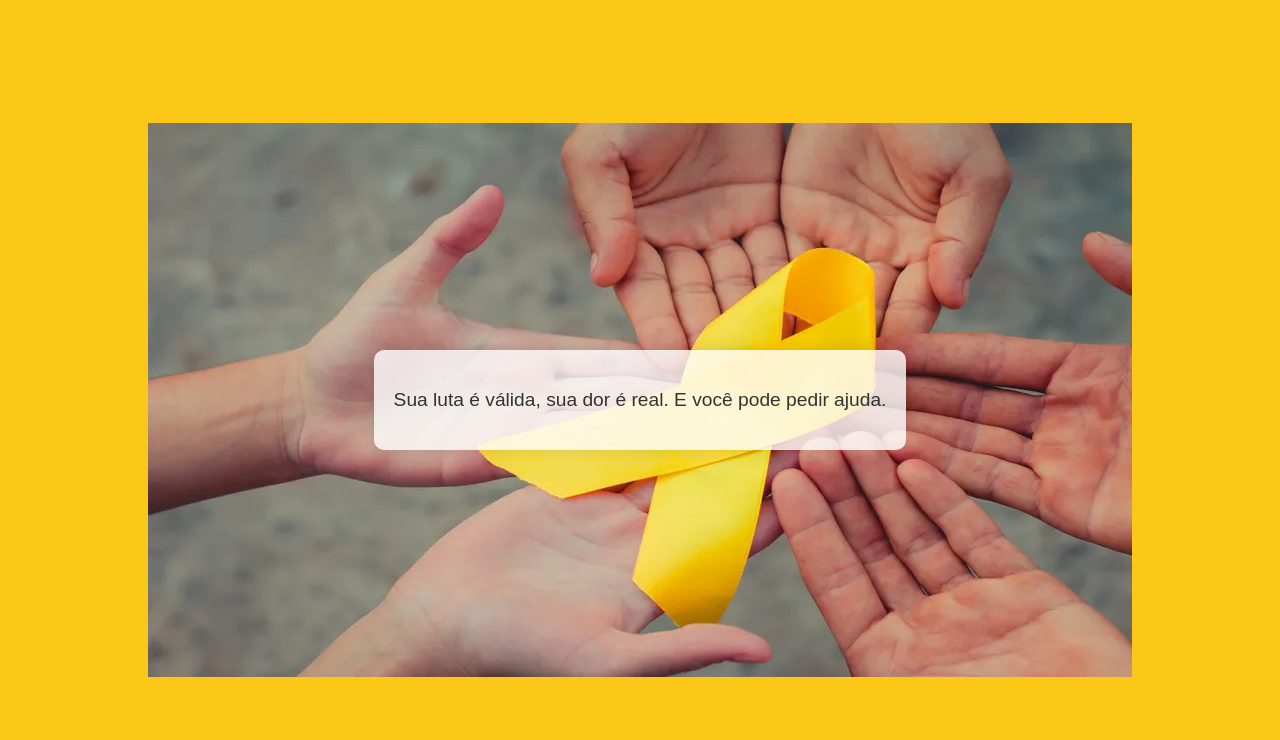
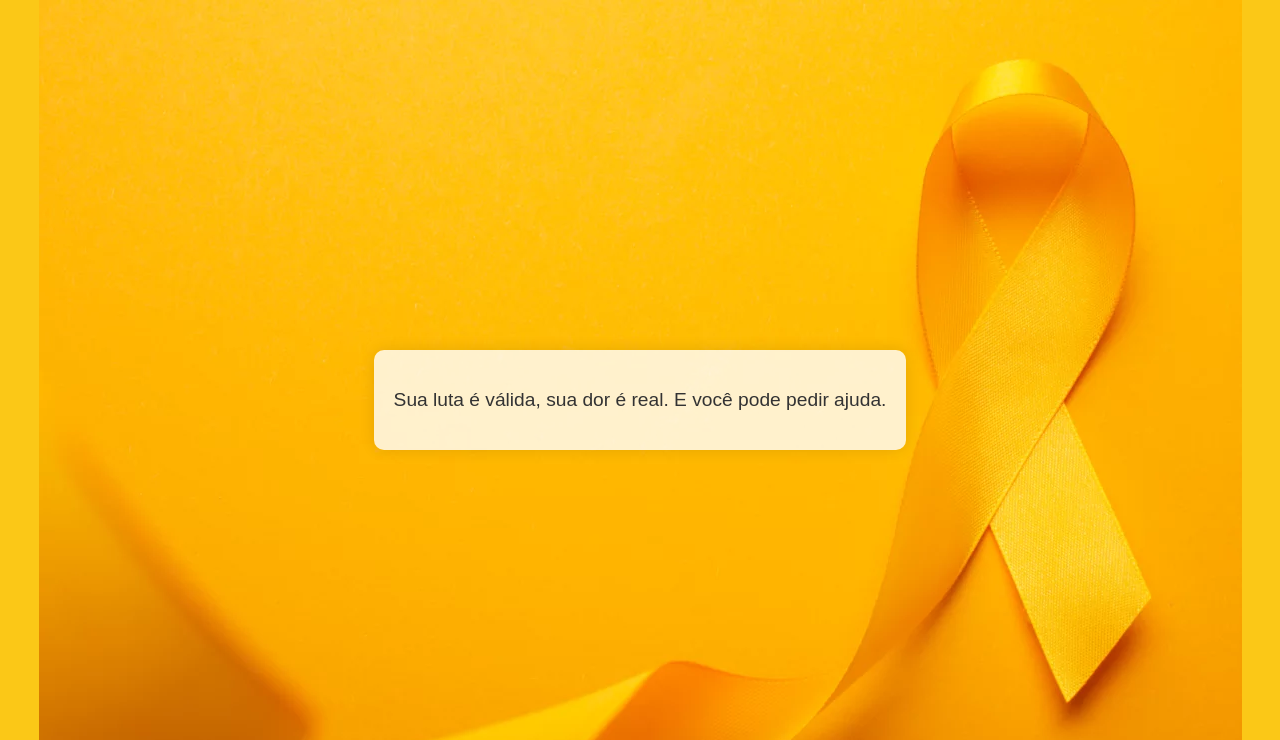
Before and after one commit to Victor-Tec-Seg/mensagens-setembroamarelo, a plain HTML site: page index.html in a window 1280 px wide. Shown: the top 740 px of the page. Drawn offline with Linux system fonts and the light colour scheme.

Commit message:
Update index.html

```diff
--- a/index.html
+++ b/index.html
@@ -13,7 +13,7 @@
             height: 100vh;
             margin: 0;
             background-color: #fbc817; /* Cor de fundo para a área que não é coberta pela imagem */
-            background-image: url('https://raw.githubusercontent.com/Victor-Tec-Seg/mensagens-setembroamarelo/main/imagens/setembro-amarelo-shutterstock.jpg?ver=2'); /* Adiciona parâmetro para evitar cache */
+            background-image: url('https://raw.githubusercontent.com/Victor-Tec-Seg/mensagens-setembroamarelo/main/imagens/0408-Setembro-Amarelo-1203x800.jpg?ver=2'); /* Adiciona parâmetro para evitar cache */
             background-size: auto; /* Mantém o tamanho original da imagem */
             background-repeat: no-repeat; /* Evita que a imagem se repita */
             background-position: center; /* Centraliza a imagem de fundo */
```
